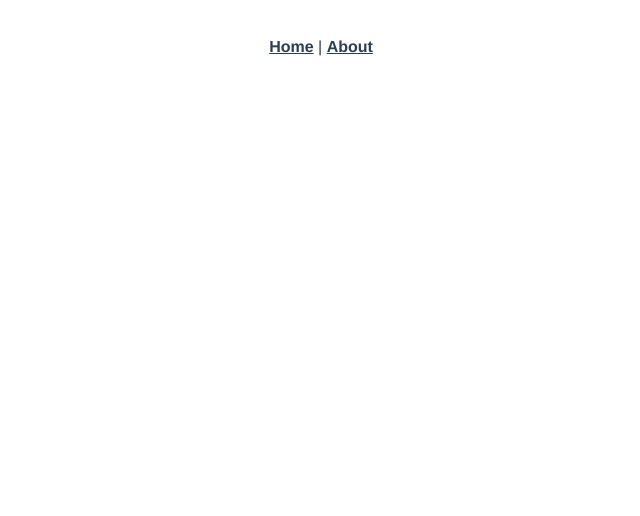
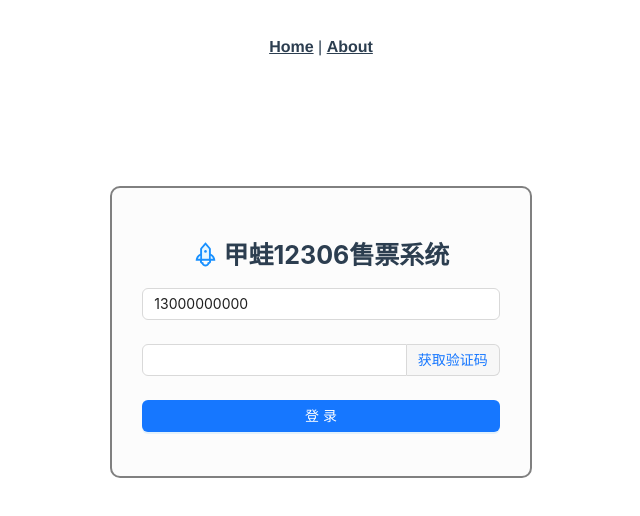
Before and after one commit to Poss-xiaohu/mytrain-front, a Vue app: page /login in a window 1280 px wide. Before the commit this address had no page. Shown: the top 516 px of the page, without its empty margins (319-959 px from the left). Built offline with nearby package versions, Linux system fonts and the light colour scheme.

Commit message:
增加login路由及页面

```diff
--- a/package.json
+++ b/package.json
@@ -38,7 +38,10 @@
     "parserOptions": {
       "parser": "@babel/eslint-parser"
     },
-    "rules": {}
+    "rules": {
+      "vue/multi-word-component-names": 0,
+      "no-undef": 0
+    }
   },
   "browserslist": [
     "> 1%",
--- a/src/router/index.js
+++ b/src/router/index.js
@@ -10,8 +10,13 @@ const routes = [
   {
     path: '/about',
     name: 'about',
-    component: () => import(/* webpackChunkName: "about" */ '../views/AboutView.vue')
-  }
+    component: () => import('../views/AboutView.vue')
+  },
+  {
+    path: '/login',
+    name: 'login',
+    component: () => import('../views/Login.vue')
+  },
 ]
 
 const router = createRouter({
--- /dev/null
+++ b/src/views/Login.vue
@@ -0,0 +1,95 @@
+<template>
+    <a-row class="login">
+        <a-col :span="8" :offset="8" class="login-main">
+            <h1 style="text-align: center"><rocket-two-tone />&nbsp;甲蛙12306售票系统</h1>
+            <a-form :model="loginForm" name="basic" autocomplete="off">
+                <a-form-item label="" name="mobile" :rules="[{ required: true, message: '请输入手机号!' }]">
+                    <a-input v-model:value="loginForm.mobile" placeholder="手机号" />
+                </a-form-item>
+
+                <a-form-item label="" name="code" :rules="[{ required: true, message: '请输入验证码!' }]">
+                    <a-input v-model:value="loginForm.code">
+                        <template #addonAfter>
+                            <a @click="sendCode">获取验证码</a>
+                        </template>
+                    </a-input>
+                    <!--<a-input v-model:value="loginForm.code" placeholder="验证码"/>-->
+                </a-form-item>
+
+                <a-form-item>
+                    <a-button type="primary" block @click="login">登录</a-button>
+                </a-form-item>
+
+            </a-form>
+        </a-col>
+    </a-row>
+</template>
+
+<script>
+import { defineComponent, reactive } from 'vue';
+import axios from 'axios';
+import { notification } from 'ant-design-vue';
+import { useRouter } from 'vue-router'
+import store from "@/store";
+
+export default defineComponent({
+    name: "login-view",
+    setup() {
+        const router = useRouter();
+
+        const loginForm = reactive({
+            mobile: '13000000000',
+            code: '',
+        });
+
+        const sendCode = () => {
+            axios.post("/member/member/send-code", {
+                mobile: loginForm.mobile
+            }).then(response => {
+                let data = response.data;
+                if (data.success) {
+                    notification.success({ description: '发送验证码成功！' });
+                    loginForm.code = "8888";
+                } else {
+                    notification.error({ description: data.message });
+                }
+            });
+        };
+
+        const login = () => {
+            axios.post("/member/member/login", loginForm).then((response) => {
+                let data = response.data;
+                if (data.success) {
+                    notification.success({ description: '登录成功！' });
+                    // 登录成功，跳到控台主页
+                    router.push("/welcome");
+                    store.commit("setMember", data.content);
+                } else {
+                    notification.error({ description: data.message });
+                }
+            })
+        };
+
+        return {
+            loginForm,
+            sendCode,
+            login
+        };
+    },
+});
+</script>
+
+<style>
+.login-main h1 {
+    font-size: 25px;
+    font-weight: bold;
+}
+
+.login-main {
+    margin-top: 100px;
+    padding: 30px 30px 20px;
+    border: 2px solid grey;
+    border-radius: 10px;
+    background-color: #fcfcfc;
+}
+</style>
```
Also changed, not shown: src/main.js (line endings or trailing spaces).
